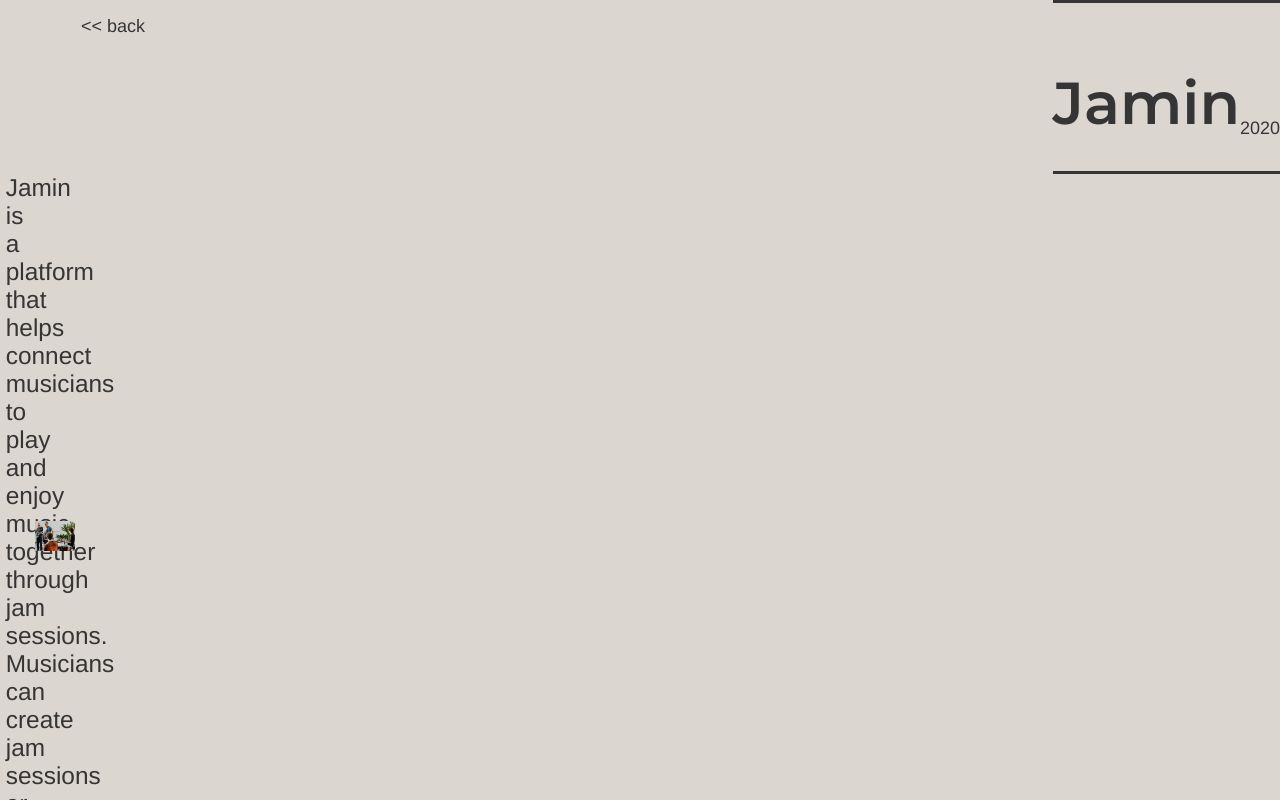
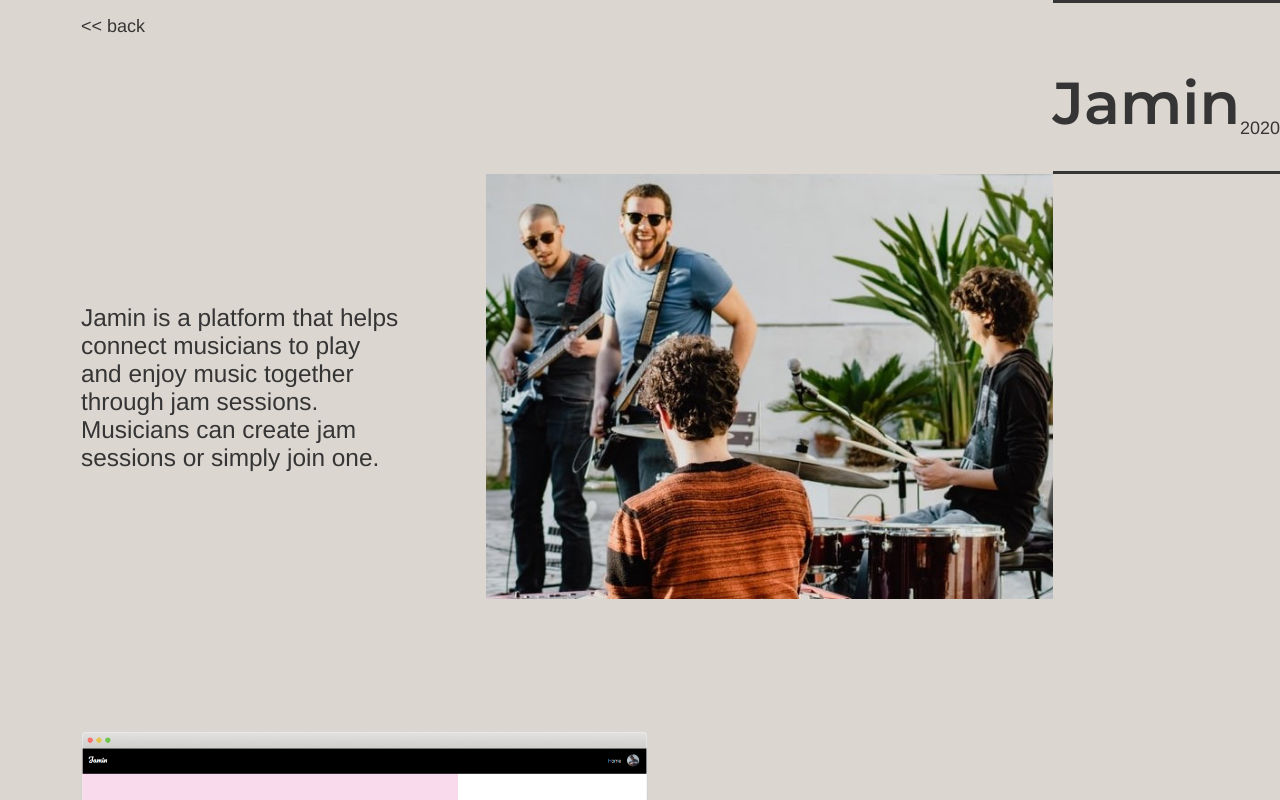
Before and after one commit to FseanU/Portfolio_1.0, a React (Create React App) app: page /projects/jamin in a window 1280 px wide. Shown: the top 800 px of the page. Built offline with nearby package versions, Linux system fonts and the light colour scheme; a web font is replaced by a local one.

Commit message:
feat: Adjust layout grid
- remove extra spacing on left and right

```diff
--- a/src/components/ProjectContent.js
+++ b/src/components/ProjectContent.js
@@ -3,8 +3,8 @@
 import styled from "styled-components";
 
 const StyledProjectContent = styled.div`
+  grid-column: 2/3;
   display: grid;
-  grid-template-columns: 1fr 12fr 1fr;
   grid-gap: 8rem 0;
 `;
 
```
